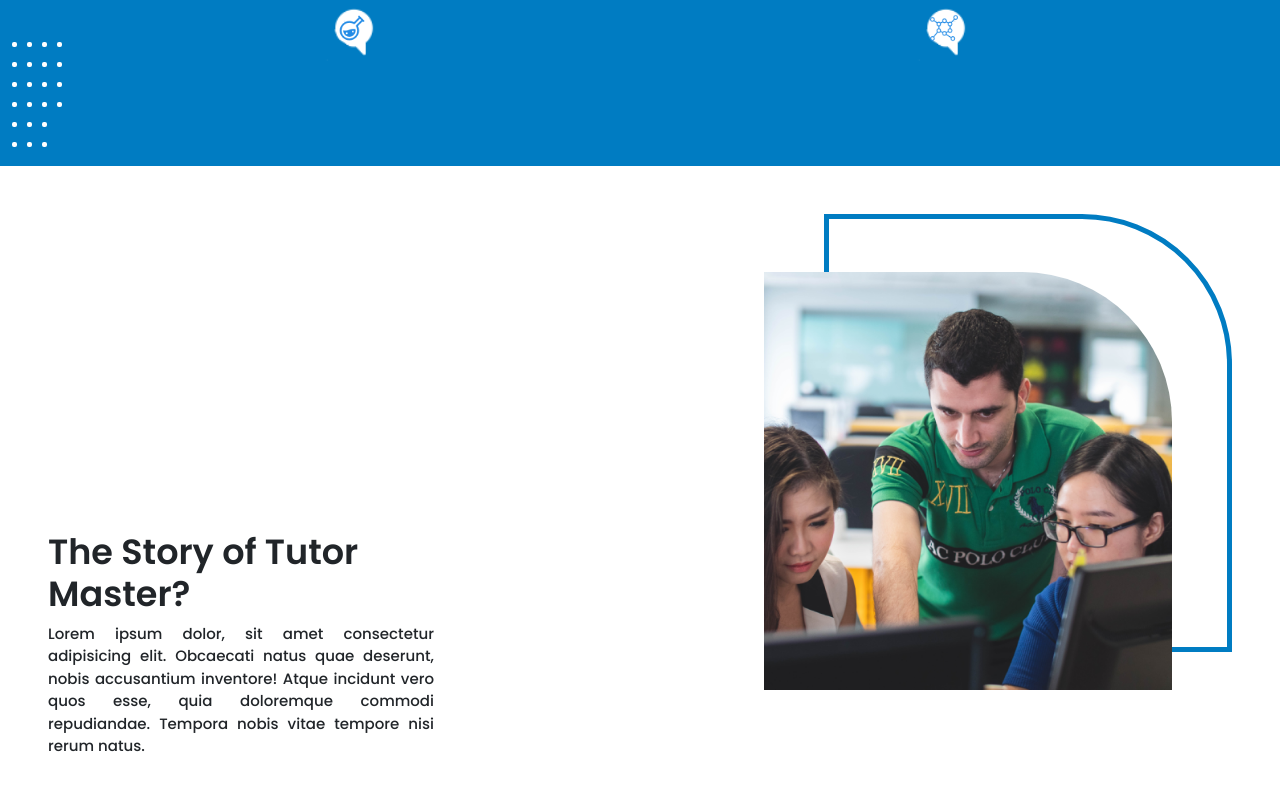
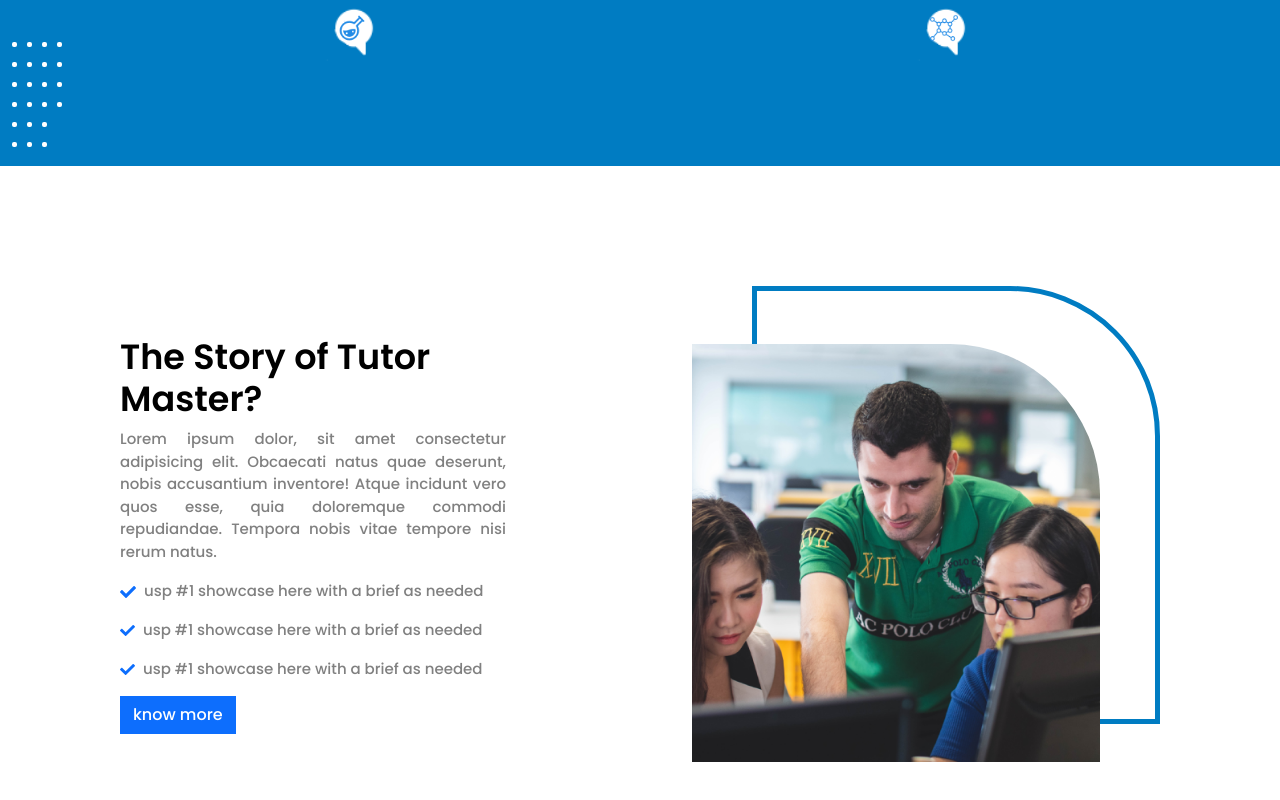
Before and after one commit to Sumon092/tutor-master, a React (Create React App) app: page / in a window 1280 px wide. Shown: the part 404-1204 px from the top of the page. Built offline with nearby package versions, Linux system fonts and the light colour scheme; a web font is replaced by a local one.

Commit message:
story section added

```diff
--- a/package.json
+++ b/package.json
@@ -3,6 +3,7 @@
   "version": "0.1.0",
   "private": true,
   "dependencies": {
+    "@react-icons/all-files": "^4.1.0",
     "@testing-library/jest-dom": "^5.16.5",
     "@testing-library/react": "^13.4.0",
     "@testing-library/user-event": "^13.5.0",
--- a/src/Pages/Story.js
+++ b/src/Pages/Story.js
@@ -1,15 +1,21 @@
 import React from 'react';
 import storyImage from '../assets/story.png'
+import { FaCheck } from 'react-icons/fa';
+import { Button } from 'react-bootstrap';
 
 const Story = () => {
     return (
-        <div className='m-5 d-flex justify-content-between align-items-center'>
-            <div style={{ width: '386px', fontFamily: 'poppins' }}>
-                <h3 style={{ fontSize: '35px', fontWeight: '600' }}>The Story of Tutor
+        <div style={{ margin: '120px' }} className='d-flex justify-content-between'>
+            <div style={{ width: '400px', fontFamily: 'poppins', marginTop: '50px', color: 'gray' }}>
+                <h3 style={{ fontSize: '35px', fontWeight: '600', color: 'black' }}>The Story of Tutor
                     <br />
                     Master?
                 </h3>
                 <p style={{ fontSize: '15px', fontWeight: '300', textAlign: 'justify', color: '#383838 70%', width: '386px' }}>Lorem ipsum dolor, sit amet consectetur adipisicing elit. Obcaecati natus quae deserunt, nobis accusantium inventore! Atque incidunt vero quos esse, quia doloremque commodi repudiandae. Tempora nobis vitae tempore nisi rerum natus.</p>
+                <p style={{ fontSize: '15px' }}><span className='text-primary me-2 fs-6'><FaCheck /></span>usp #1 showcase here with a brief as needed</p>
+                <p style={{ fontSize: '15px' }}><span className='text-primary me-2'><FaCheck /></span>usp #1 showcase here with a brief as needed</p>
+                <p style={{ fontSize: '15px', color: 'gray' }}><span className='text-primary me-2'><FaCheck /></span>usp #1 showcase here with a brief as needed</p>
+                <Button className='btn-primary rounded-0'>know more</Button>
             </div>
             <div>
                 <div style={{
@@ -20,7 +26,6 @@ const Story = () => {
                     <img style={{ width: '100%', borderRadius: '0 150px 0 0' }} src={storyImage} alt="" />
                 </div>
             </div>
-
         </div>
     );
 };
```
Also changed, not shown: 1 other file (tests, documents, lock files or other folders).
